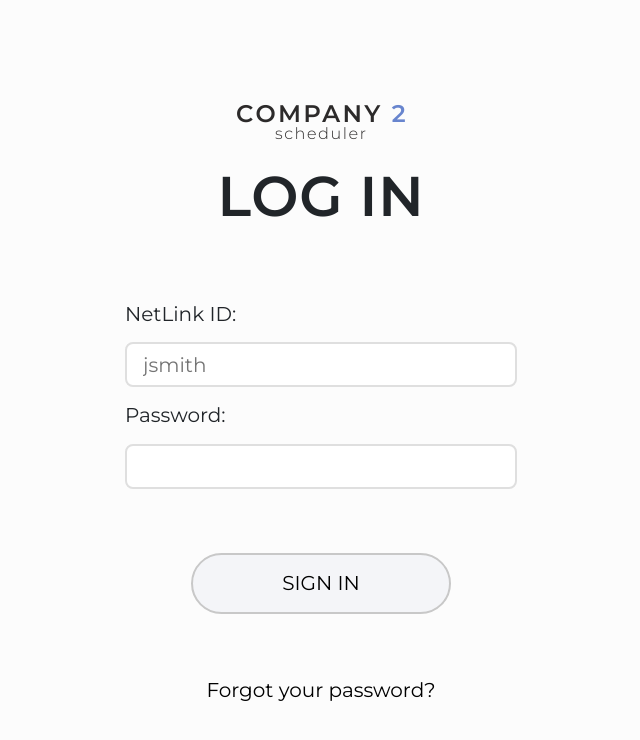
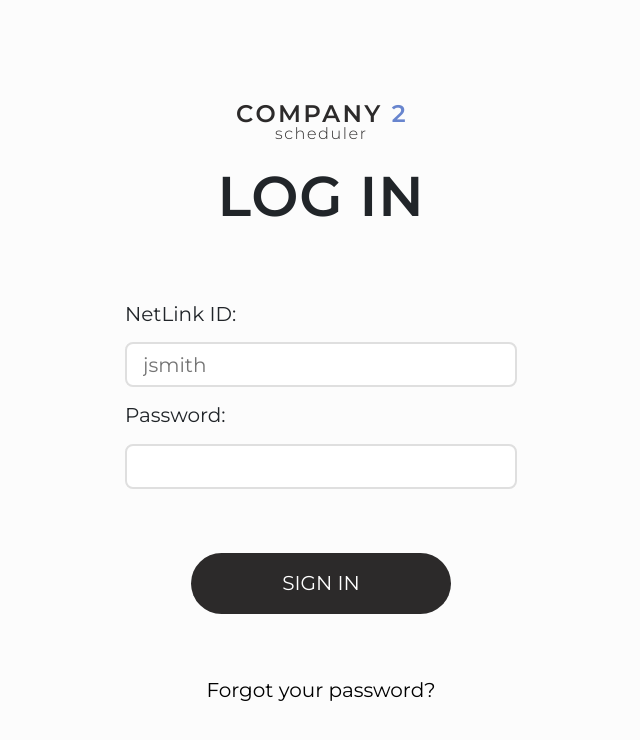
Before and after one commit to elizabethjv/Frontend, a React (Create React App) app: page / in a window 1280 px wide. Shown: the top 740 px of the page, without its empty margins (319-959 px from the left). Built offline with nearby package versions, Linux system fonts and the light colour scheme.

Commit message:
Added black button to login and profHamepage (#13)
* Added black button to login and profHamepage

* change initial border to transparent

---------

Co-authored-by: amadansododoo <amadansododoo@uvic.ca>
Co-authored-by: Edra Prasetio <edraadrianp@gmail.com>

```diff
--- a/src/components/atoms/button.tsx
+++ b/src/components/atoms/button.tsx
@@ -56,3 +56,21 @@ export const MediumBlueButton = styled(MediumBlackButton)`
         border: 2px solid #364da8;
     }
 `
+
+export const BlackButton = styled.button`
+    background-color: #2c2a2a;
+    color: #ffffff;
+    padding: 16px 40px;
+    display: flex;
+    font-family: Monsterrat-Medium;
+    border-radius: 32px;
+    align-items: center;
+    border: 2px solid transparent;
+    justify-content: center;
+    &:hover {
+        background-color: #585757;
+    }
+    &:active {
+        border: 2px solid #2c2a2a;
+    }
+`
--- a/src/pages/Login.tsx
+++ b/src/pages/Login.tsx
@@ -2,7 +2,7 @@ import { InputWrapper, LoginBackground, LogoWrapper, TitleWrapper } from '../com
 import companyLogo from '../assets/icons/company_logo_dark.png'
 import { H1, H2 } from '../components/atoms/typography'
 import { InputField } from '../components/atoms/input_field'
-import { MediumWhiteButton } from '../components/atoms/button'
+import { BlackButton } from '../components/atoms/button'
 import { NavUnlisted, SimpleLink } from '../components/atoms/navLink'
 
 export const Login = () => {
@@ -20,9 +20,9 @@ export const Login = () => {
                     <InputField type='password' />
                 </InputWrapper>
                 <SimpleLink to='/user'>
-                    <MediumWhiteButton style={{ width: '260px' }}>
+                    <BlackButton style={{ width: '260px' }}>
                         <H1>SIGN IN</H1>
-                    </MediumWhiteButton>
+                    </BlackButton>
                 </SimpleLink>
                 <NavUnlisted to='/'>
                     <H1>Forgot your password?</H1>
--- a/src/pages/ProfHomepage.tsx
+++ b/src/pages/ProfHomepage.tsx
@@ -1,4 +1,4 @@
-import { MediumBlackButton, MediumBlueButton, MediumRedButton, MediumWhiteButton } from '../components/atoms/button'
+import { MediumBlackButton, MediumBlueButton, MediumRedButton, MediumWhiteButton, BlackButton } from '../components/atoms/button'
 import { H1, H2 } from '../components/atoms/typography'
 import { HomeBackground } from '../components/home/background'
 import { InputField } from '../components/atoms/input_field'
@@ -22,9 +22,9 @@ export const ProfHomepage = () => {
                     </div>
                     <div className='col rig'>
                         <p className='para'> We create schedules for UVic Professors based on personal prefences to better their teaching experience.</p>
-                        <MediumWhiteButton className='bt2'>
+                        <BlackButton className='bt2'>
                             <H1>SET YOUR PREFERENCES</H1>
-                        </MediumWhiteButton>
+                        </BlackButton>
                     </div>
                 </div>
             </div>
```
Also changed, not shown: 1 other file (tests, documents, lock files or other folders).
